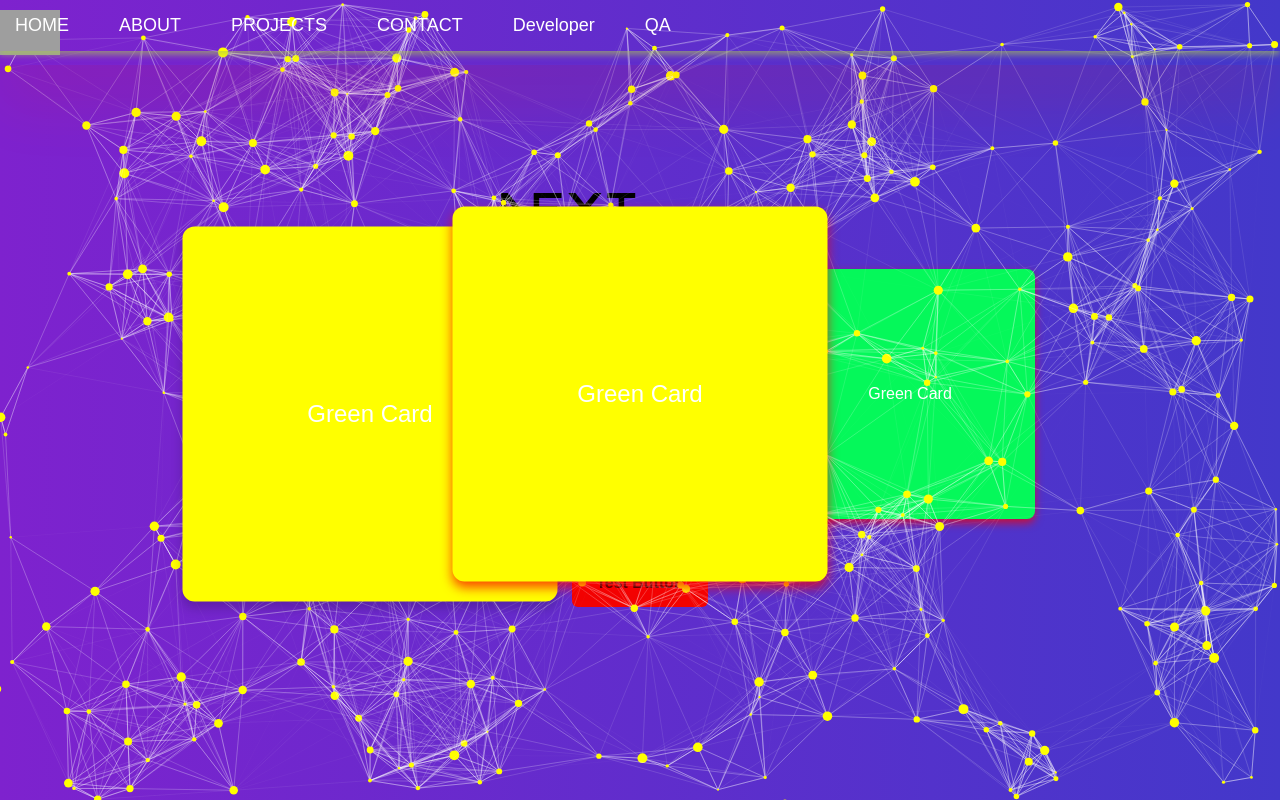
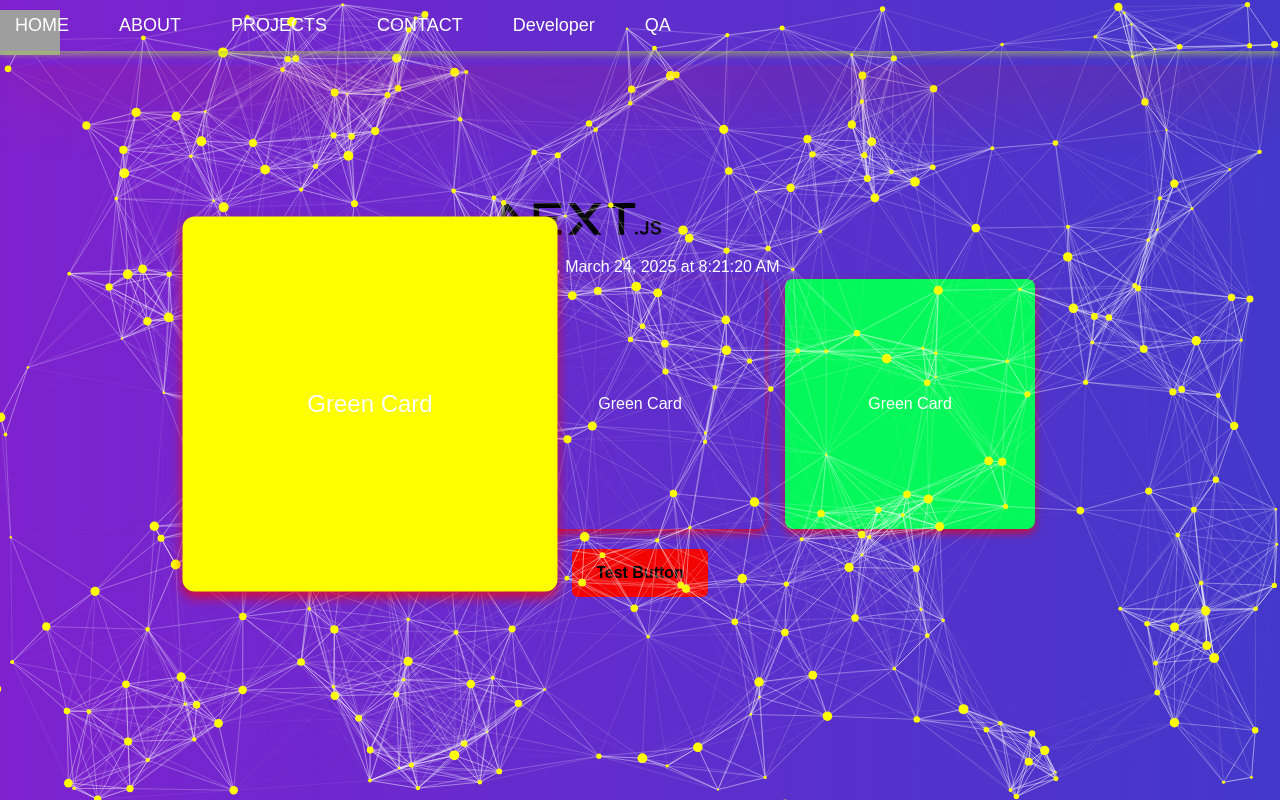
Before and after one commit to tediyo/New-QA-Pro-Web, a Next.js app: page / in a window 1280 px wide. In both pictures the pointer is over the element 370 px from the left and 414 px from the top of the page. Built offline with nearby package versions, Linux system fonts and the light colour scheme; grey boxes are pictures that could not be loaded.

Commit message:
Adding custom cards with styling

```diff
--- a/src/app/styles.css
+++ b/src/app/styles.css
@@ -123,12 +123,19 @@ Reset and Global Styles
   }
 
 
-  .sample-card, .sample-card-one, .sample-card-two:hover {
+  .sample-card:hover {
     transform: scale(1.5); /* Increase size by 10% on hover */
     background: yellow !important;
   }
 
-  /*  */
+  .sample-card-one:hover {
+    transform: scale(1.5); /* Increase size by 10% on hover */
+    background: yellow !important;
+  }
+  .sample-card-two:hover {
+    transform: scale(1.5); /* Increase size by 10% on hover */
+    background: yellow !important;
+  }
 
   .button {
     margin-top: 20px;
@@ -205,7 +212,7 @@ Reset and Global Styles
     100% { transform: translate(0, 0) rotate(360deg); }
   }
 
-  .sample-card {
+  /* .sample-card {
     width: 250px;
     height: 250px;
     background-color: #10b981;
@@ -218,7 +225,7 @@ Reset and Global Styles
     margin-top: 20px;
     transition: transform 0.3s ease-in-out;
     cursor: pointer;
-  }
+  } */
 
   .sample-card.animate {
     animation: circular-motion 2s linear infinite;
```
